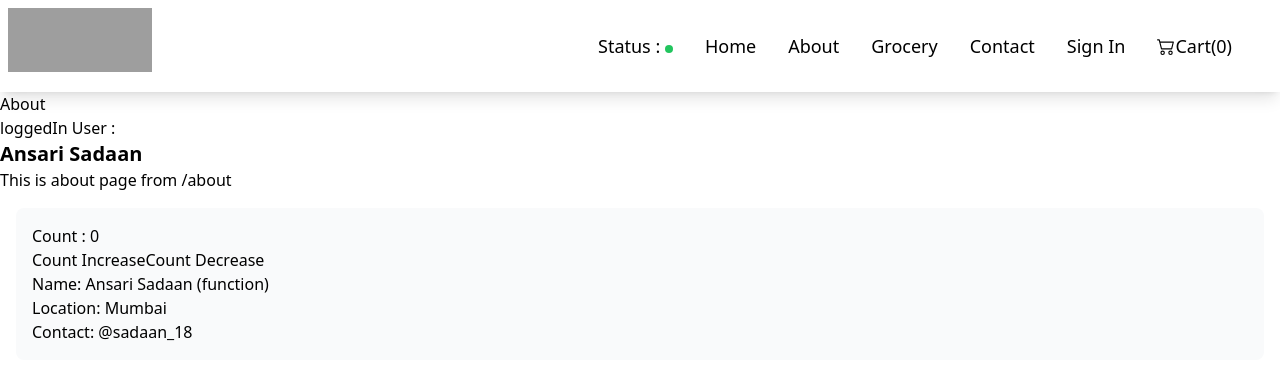
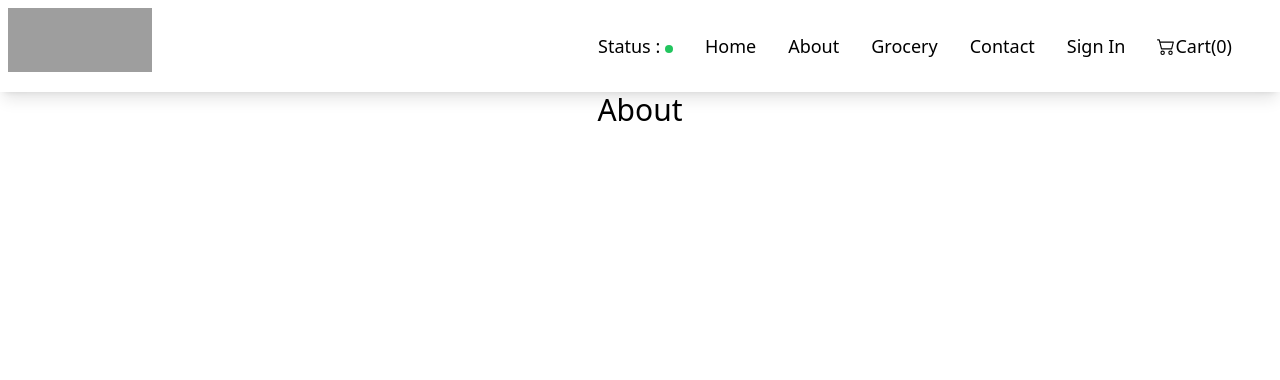
Before and after one commit to AnsariSadaan/just-eat, a React (Vite) app: page /about in a window 1280 px wide. Shown: the top 380 px of the page. Built offline with nearby package versions, Linux system fonts and the light colour scheme; grey boxes are pictures that could not be loaded.

Commit message:
minor changes

```diff
--- a/src/components/About.js
+++ b/src/components/About.js
@@ -13,15 +13,15 @@ class About extends React.Component {
   render(){
     return (
       <>
-        <div>About</div>
-        <div>
+        <div className="text-3xl flex justify-center items-center">About</div>
+        {/* <div>
           loggedIn User : <UserContext.Consumer>
             {({ loggedInUser }) => <h1 className="text-xl font-bold">{loggedInUser}</h1>}
           </UserContext.Consumer>
 
         </div>
         <h1>This is about page from /about</h1>
-        <User name={"Ansari Sadaan (function)"} />
+        <User name={"Ansari Sadaan (function)"} /> */}
       </>
     )
   }
--- a/src/components/Body.js
+++ b/src/components/Body.js
@@ -37,8 +37,8 @@ const Body = () => {
 
 
     return listOfRestaurants?.length === 0 ? (<Shimmer />) : (
-        <div className="body">
-            <div className="filter flex">
+        <div>
+            <div className="flex">
                 <div className="searchBar m-4 p-4">
                     <input data-testid="searchInput" type="text" className="border border-solid py-1 pl-1 border-pink-100 rounded-sm" placeholder="Search.." value={searchInput} onChange={(e) => { setSearchInput(e.target.value) }} />
                     <button name="Search" className="px-4 py-1 m-4 bg-pink-100 rounded-lg" onClick={() => {
--- a/src/components/Grocery.js
+++ b/src/components/Grocery.js
@@ -1,6 +1,6 @@
 const Grocery = ()=> {
     return (
-        <h1>this is the grocey component and it has a lot of child components</h1>
+        <h1>comming sson</h1>
 )}
 
 export default Grocery;
--- a/src/components/RestaurantCard.js
+++ b/src/components/RestaurantCard.js
@@ -18,32 +18,8 @@ const RestaurantCard = (props) => {
     }
 
     return (
-//     <div data-testid="resCard" className="m-4 mt-6 p-4 w-[230px] rounded-lg bg-gray-100 hover:bg-gray-300">
-//     <img className="res-logo rounded-lg" src={CDN_URL + cloudinaryImageId} alt="res-logo" />
-//     <div className="mt-4">
-//         <h3 className="font-bold text-sm">{name}</h3>
-//         <h4 className="text-sm text-gray-600">{trucateCuisines(cuisines)}</h4>
-//         <div className="flex items-center mt-2">
-            // <svg className="h-4 w-4 fill-current text-yellow-500 mr-1" viewBox="0 0 24 24">
-            //     <path d="M12 2C5.383 2 0 7.383 0 14c0 4.402 2.5 8.447 6.457 10.438.19.113.39.167.586.167.586 0 1.13-.387 1.363-1.004.269-.71-.195-1.461-.93-1.461-.477 0-.905.293-1.074.738C4.176 21.477 2 17.684 2 14c0-5.514 4.486-10 10-10s10 4.486 10 10c0 3.684-2.176 7.477-5.502 9.14-.168.445-.597.738-1.074.738-.734 0-1.199-.75-.93-1.461.233-.617.777-1.004 1.363-1.004.195 0 .395.054.586.167C21.5 22.447 24 18.402 24 14c0-6.617-5.383-12-12-12z"/>
-            // </svg>
-//             <span className="text-sm text-gray-600">{avgRating}</span>
-//         </div>
-//         <div className="flex items-center mt-2">
-//             <svg className="h-4 w-4 fill-current text-gray-600 mr-1" viewBox="0 0 24 24">
-                // <path d="M3 4v2h18V4H3zm0 6v2h10v-2H3zm0 6v2h10v-2H3zm14 0h-4v2h4v-2zm-4-4H3v2h10v-2zm4-4h-4v2h4V8zm0-4h-4v2h4V4z"/>
-//             </svg>
-//             <span className="text-sm text-gray-600">{costForTwo}</span>
-//         </div>
-//         <div className="mt-2">
-//             <span className="text-sm text-gray-600">Delivery Time: {resData.info.sla.deliveryTime} Minutes</span>
-//         </div>
-//         {/* <div className="mt-2">
-//             <span className="text-sm text-gray-600">User: {loggedInUser}</span>
-//         </div> */}
-//     </div>
-// </div>
-        <div data-testid="resCard" className="m-4 mt-6 p-4 w-[230px] h-[350px] rounded-lg bg-gray-100 hover:bg-gray-300 flex flex-col justify-between">
+//
+        <div data-testid="resCard" className="m-4 mt-6 p-4 w-[230px] h-[350px] rounded-lg shadow-lg bg-white hover:bg-gray-100 flex flex-col justify-between">
             <img className="res-logo rounded-lg h-[170px]" src={CDN_URL + cloudinaryImageId} alt="res-logo" />
             <div>
                 <h3 className="font-bold text-sm">{name}</h3>
```
